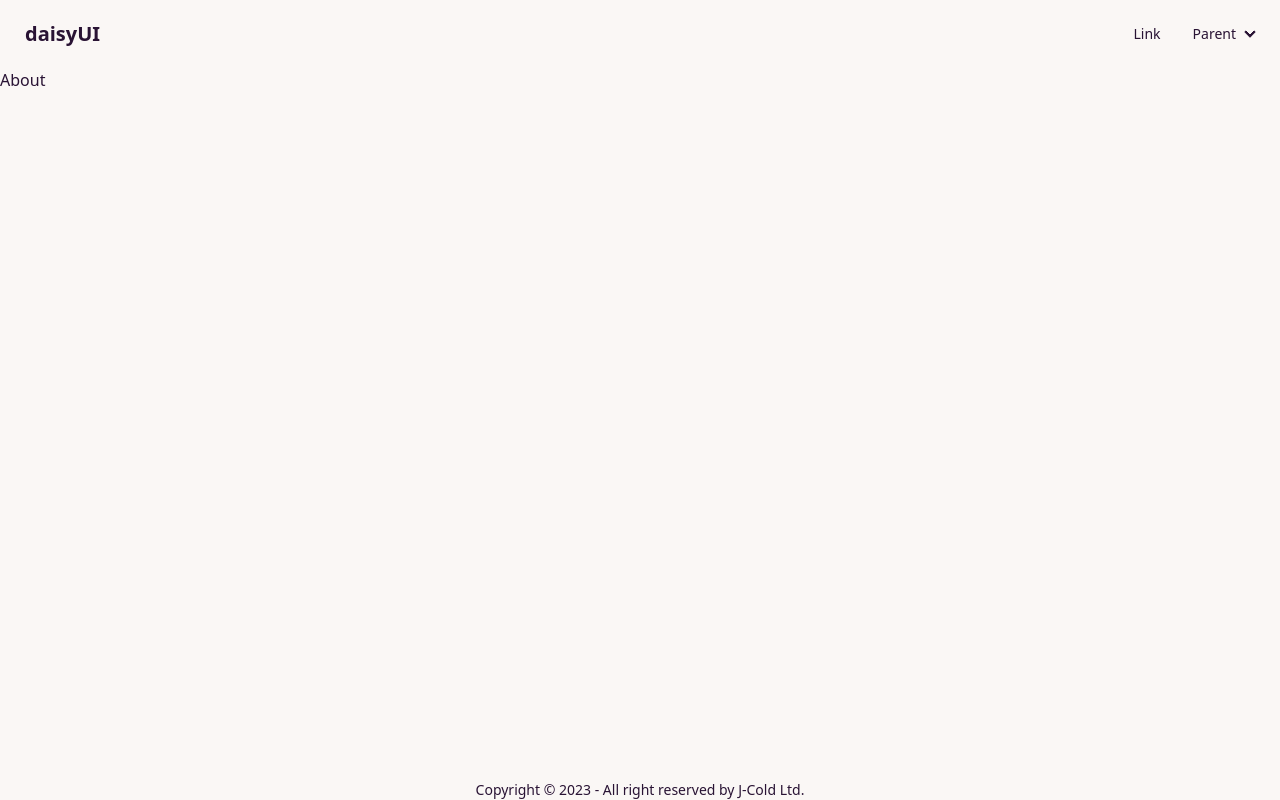
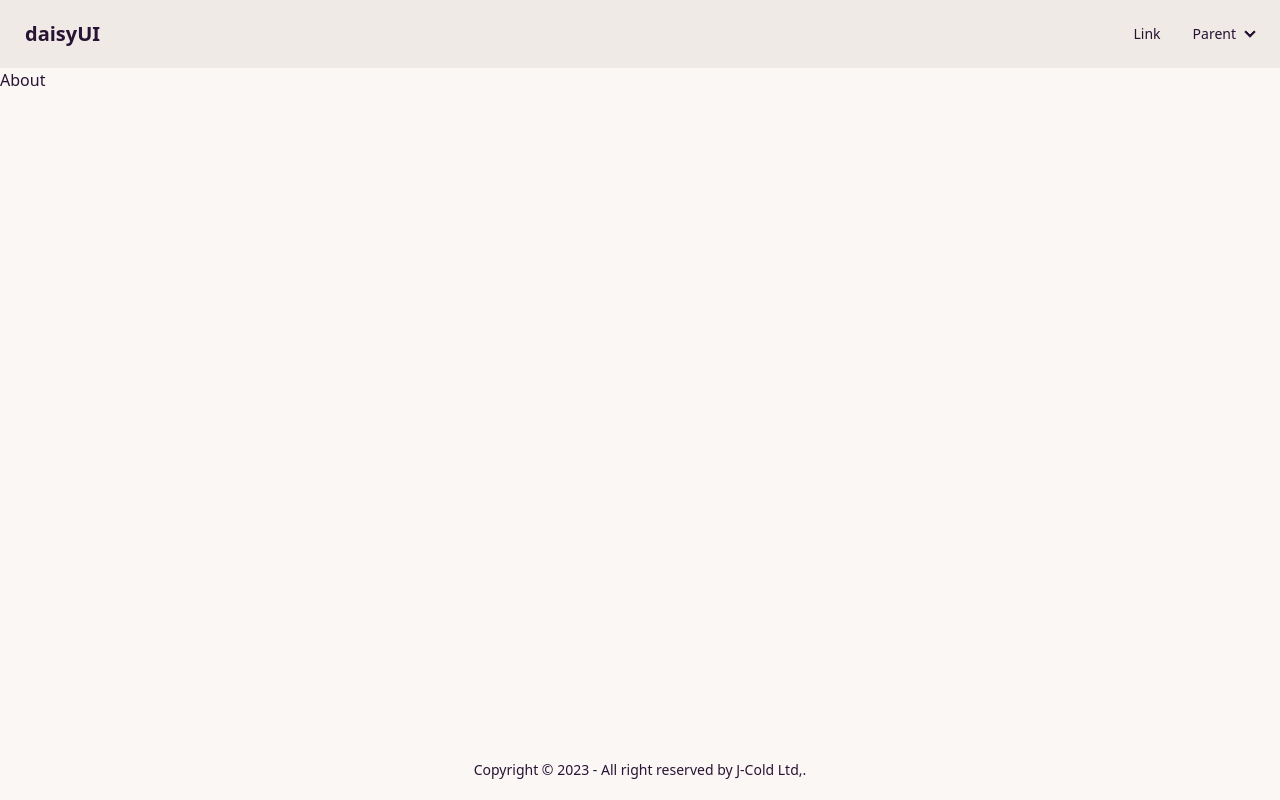
Before and after one commit to joomcold/go-nuxt-docker, a Nuxt app in the folder client/: page /about in a window 1280 px wide. Built offline with nearby package versions, Linux system fonts and the light colour scheme.

Commit message:
Update a starter template

```diff
--- a/client/components/Footer.vue
+++ b/client/components/Footer.vue
@@ -1,7 +1,7 @@
 <template>
-  <footer class="footer footer-center absolute bottom-0">
+  <footer class="footer footer-center absolute bottom-0 p-5">
     <aside>
-      <p>Copyright © 2023 - All right reserved by J-Cold Ltd.</p>
+      <p>Copyright © 2023 - All right reserved by J-Cold Ltd,.</p>
     </aside>
   </footer>
 </template>
--- a/client/components/Header.vue
+++ b/client/components/Header.vue
@@ -1,5 +1,5 @@
 <template>
-  <header class="navbar bg-base-100">
+  <header class="navbar bg-base-200">
     <div class="flex-1">
       <a class="btn btn-ghost text-xl normal-case">daisyUI</a>
     </div>
--- a/client/layouts/default.vue
+++ b/client/layouts/default.vue
@@ -1,7 +1,9 @@
 <template>
-  <div class="container mx-auto">
+  <main>
     <Header />
-    <slot />
+    <div class="container">
+      <slot />
+    </div>
     <Footer />
-  </div>
+  </main>
 </template>
--- a/client/nuxt.config.ts
+++ b/client/nuxt.config.ts
@@ -1,5 +1,6 @@
 // https://nuxt.com/docs/api/configuration/nuxt-config
 export default defineNuxtConfig({
+  ssr: false,
   modules: ['@nuxt/devtools', '@nuxtjs/tailwindcss'],
   devtools: { enabled: true }
 })
--- a/client/package.json
+++ b/client/package.json
@@ -39,9 +39,7 @@
     "stylelint-order": "^6.0.3",
     "stylelint-prettier": "^4.0.2",
     "stylelint-scss": "^5.1.0",
-    "typescript": "^5.2.2"
-  },
-  "dependencies": {
+    "typescript": "^5.2.2",
     "vite": "^4.4.9",
     "webpack": "^5.88.2"
   }
```
Also changed, not shown: client/.eslintrc.json, 2 other files (tests, documents, lock files or other folders).
